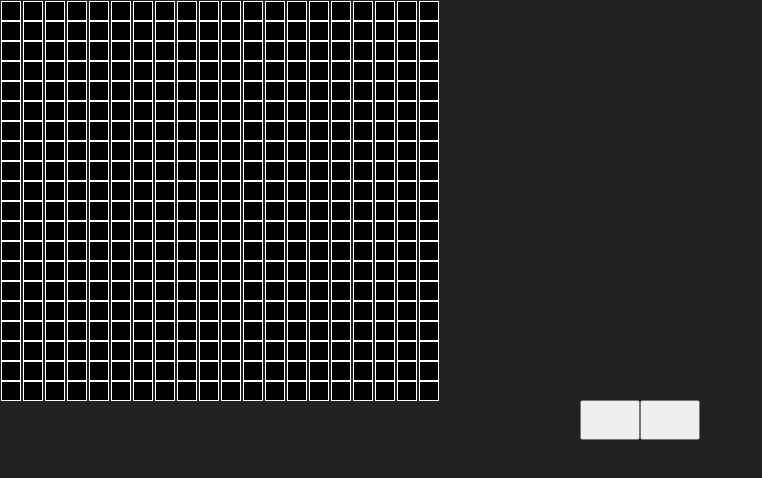
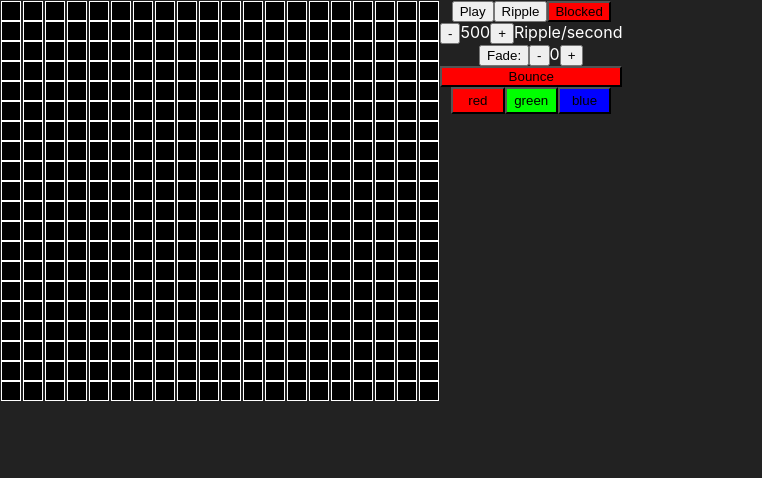
Before and after one commit to BigFlexLiu/rippleJS, a React (Create React App) app: page / in a window 1280 px wide. Shown: the top 478 px of the page, without its empty margins (0-762 px from the left). Built offline with nearby package versions, Linux system fonts and the light colour scheme.

Commit message:
Complete functionalities

```diff
--- a/src/App.css
+++ b/src/App.css
@@ -9,6 +9,7 @@ body {
   height: 20px;
   border-radius: 0;
   border: 1px solid white;
+  color: white;
 }
 
 .row {
--- a/src/board.tsx
+++ b/src/board.tsx
@@ -2,12 +2,14 @@ import "./App.css";
 import Grid from "./grid";
 
 interface BoardProps {
-  boardData: Grid[][],
-  addEffect: (x: number, y: number) => void
+  boardData: Grid[][];
+  addEffect: (x: number, y: number) => void;
+  isBlocking: boolean;
+  block: (x: number, y: number) => void;
 }
 
-const Board = ({boardData, addEffect}: BoardProps) => {
-  const board = []
+const Board = ({ boardData, addEffect, isBlocking, block }: BoardProps) => {
+  const board = [];
   // Generate board from board data
   for (let i = 0; i < boardData.length; i++) {
     let row = [];
@@ -18,9 +20,13 @@ const Board = ({boardData, addEffect}: BoardProps) => {
             className="grid"
             style={{ backgroundColor: boardData[i][j].getColor() }}
             onClick={() => {
-              addEffect(i, j);
+              if (isBlocking) {
+                block(i, j);
+              } else {
+                addEffect(i, j);
+              }
             }}
-          ></button>
+          >{boardData[i][j].isBlocked ? "X" : ""}</button>
         </td>
       );
     }
@@ -41,6 +47,6 @@ const Board = ({boardData, addEffect}: BoardProps) => {
       </table>
     </div>
   );
-}
+};
 
 export default Board;
--- a/src/helpers.tsx
+++ b/src/helpers.tsx
@@ -3,7 +3,7 @@
 export const colorToString = (color: number[]) => {
   let colorString = '#'
   for (let i of color) {
-    colorString += `${i.toString(16).padEnd(2, '0')}`;
+    colorString += `${i.toString(16).padStart(2, '0')}`;
   }
   return colorString;
 }
--- a/src/index.css
+++ b/src/index.css
@@ -1,5 +1,6 @@
 body {
   margin: 0;
+  padding: 0;
   font-family: -apple-system, BlinkMacSystemFont, 'Segoe UI', 'Roboto', 'Oxygen',
     'Ubuntu', 'Cantarell', 'Fira Sans', 'Droid Sans', 'Helvetica Neue',
     sans-serif;
@@ -11,3 +12,7 @@ code {
   font-family: source-code-pro, Menlo, Monaco, Consolas, 'Courier New',
     monospace;
 }
+
+p {
+  color: white;
+}
--- a/src/ripple.tsx
+++ b/src/ripple.tsx
@@ -16,7 +16,7 @@ class Ripple {
   fade: number;
   bounce: boolean;
 
-  constructor(boardSize: number[], current: Grid[], color = "#FFFFFF", fade = 1, bounce = false) {
+  constructor(boardSize: number[], current: Grid[], color = "#FFFFFF", fade = 0, bounce = false) {
     this.history = [];
     for (let i = 0; i < boardSize[0]; i++) {
       let row = [];
@@ -37,21 +37,23 @@ class Ripple {
   // Returns whether ripple is ongoing
   tick() {
     let newCurrent = []
+    const newColor = this.color.map((value) => Math.floor(value * (1 - this.fade)));
     // Expand to neighbours who have never been affected
     for (let affected of this.current) {
       for (let neighbour of affected.neighbours) {
-        if (this.history[neighbour.x][neighbour.y] !== 0) {
+        if (this.history[neighbour.x][neighbour.y] !== 0 || neighbour.isBlocked) {
           continue;
         }
         this.history[neighbour.x][neighbour.y] = 1;
         newCurrent.push(neighbour);
-        neighbour.addColor(this.color);
+        neighbour.addColor(newColor);
       }
       // Remove riple from current
       this.history[affected.x][affected.y] = 2;
       affected.subColor(this.color);
     }
     this.current = newCurrent;
+    this.color = newColor;
 
     return newCurrent.length > 0
   }
--- a/src/simulator.tsx
+++ b/src/simulator.tsx
@@ -8,11 +8,18 @@ const Simulator = () => {
   const defaultColor = "#000000";
   const numRows = 20;
   const rowLength = 20;
+  // MPR for milisecond per ripple
+  const minMPR = 100;
+  const maxMPR = 1000;
   const [rippleConfig, setRippleConfig] = useState(
     new Ripple([numRows, rowLength], [], "#FF0000")
   );
-  const [ripples, setRipples] = useState(new Set([rippleConfig]));
-  const [boardData, setBoardData] = useState([[new Grid()]]);
+  const [ripples, setRipples] = useState<Set<Ripple>>(new Set());
+  const [boardData, setBoardData] = useState<Grid[][]>([[]]);
+  // Ticks per second when playing the simulator
+  const [msPerRipple, setMsPerRipple] = useState(500);
+  const [playTimout, setPlayTimout] = useState<NodeJS.Timeout>();
+  const [isBlocking, setIsBlocking] = useState(false);
 
   // Set up
   useEffect(() => {
@@ -29,33 +36,49 @@ const Simulator = () => {
     for (let i = 0; i < numRows; i++) {
       for (let j = 0; j < rowLength; j++) {
         if (i > 0) newBoardData[i][j].neighbours.push(newBoardData[i - 1][j]);
-        if (i < numRows-1) newBoardData[i][j].neighbours.push(newBoardData[i + 1][j]);
+        if (i < numRows - 1)
+          newBoardData[i][j].neighbours.push(newBoardData[i + 1][j]);
         if (j > 0) newBoardData[i][j].neighbours.push(newBoardData[i][j - 1]);
-        if (j < rowLength-1) newBoardData[i][j].neighbours.push(newBoardData[i][j+1]);
+        if (j < rowLength - 1)
+          newBoardData[i][j].neighbours.push(newBoardData[i][j + 1]);
       }
     }
 
     setBoardData(newBoardData);
   }, []);
 
+  const play = () => {
+    if (playTimout) {
+      clearInterval(playTimout);
+      setPlayTimout(undefined);
+    } else {
+      setPlayTimout(setInterval(tick, msPerRipple));
+    }
+  };
+
+  useEffect(() => {
+    if (playTimout) {
+      clearInterval(playTimout);
+      setPlayTimout(setInterval(tick, msPerRipple));
+    }
+  }, [msPerRipple, ripples]);
+
   // Spread existing effects
   const tick = () => {
-    const completedRipples: Ripple[] = []
-    ripples.forEach(
-      (ripple) => {
-        if (!ripple.tick()) {
-          completedRipples.push(ripple)
-        }
+    const completedRipples: Ripple[] = [];
+    ripples.forEach((ripple) => {
+      if (!ripple.tick()) {
+        completedRipples.push(ripple);
       }
-    )
+    });
     setBoardData(boardData.slice());
     // Removes ripples that have left the board
     if (completedRipples) {
-      const newRipples = new Set(ripples)
+      const newRipples = new Set(ripples);
       for (const i of completedRipples) {
         newRipples.delete(i);
       }
-      setRipples(newRipples)
+      setRipples(newRipples);
     }
   };
 
@@ -72,21 +95,50 @@ const Simulator = () => {
     let newEffects = new Set(ripples);
     newEffects.add(newEffect);
     setRipples(newEffects);
+  };
+
+  // update current effect
+  const updateRipple = (
+    color = rippleConfig.color,
+    fade = rippleConfig.fade,
+    bounce = rippleConfig.bounce,
+  ) => {
+    const newRippleConfig = rippleConfig.clone();
+    newRippleConfig.color = color;
+    newRippleConfig.fade = fade;
+    newRippleConfig.bounce = bounce;
+    setRippleConfig(newRippleConfig);
+  };
+
+  // Updates msPerRipple
+  const updateMPR = (newMSPR: number) => {
+    if (minMPR <= newMSPR && newMSPR <= maxMPR) {
+      setMsPerRipple(newMSPR);
+    }
+  };
+
+  const toggleBlock = () => {
+    setIsBlocking(!isBlocking);
   }
 
-  // update current effect
-  const updateRipple = (color = rippleConfig.color, fade = rippleConfig.fade, bounce = rippleConfig.bounce) => {
-    const newEffect = rippleConfig.clone();
-    newEffect.color = color
-    newEffect.fade = fade
-    newEffect.bounce = bounce
-    setRippleConfig(newEffect)
+  const block = (x: number, y: number) => {
+    boardData[x][y].isBlocked = !boardData[x][y].isBlocked;
+    setBoardData(boardData.slice());
   }
 
   return (
-    <div>
-      <Board boardData={boardData} addEffect={addEffect}></Board>
-      <ToolBar tick={tick} updateRipple={updateRipple}></ToolBar>
+    <div style={{display: "flex", flexDirection:"row"}}>
+      <Board boardData={boardData} addEffect={addEffect} isBlocking={isBlocking} block={block}></Board>
+      <ToolBar
+        tick={tick}
+        ripple={rippleConfig}
+        updateRipple={updateRipple}
+        msPerRipple={msPerRipple}
+        updateMPR={updateMPR}
+        play={play}
+        isBlocking={isBlocking}
+        toggleBlocking={toggleBlock}
+      ></ToolBar>
     </div>
   );
 };
--- a/src/toolBar.tsx
+++ b/src/toolBar.tsx
@@ -1,20 +1,114 @@
 import { stringToColor } from "./helpers";
+import Ripple from "./ripple";
 
 interface ToolBarProps {
-  tick: () => void,
-  updateRipple: (color?: number[], fade?: number, bounce?: boolean) => void,
+  tick: () => void;
+  ripple: Ripple;
+  updateRipple: (
+    color?: number[],
+    fade?: number,
+    bounce?: boolean,
+    blocked?: boolean
+  ) => void;
+  msPerRipple: number;
+  updateMPR: (newTPS: number) => void;
+  play: () => void;
+  isBlocking: boolean;
+  toggleBlocking: () => void;
 }
 
-const ToolBar = ({tick, updateRipple} : ToolBarProps) => {
+const ToolBar = ({
+  tick,
+  ripple,
+  updateRipple,
+  msPerRipple,
+  updateMPR,
+  play,
+  isBlocking,
+  toggleBlocking,
+}: ToolBarProps) => {
+  const inactiveColor = "#FF0000";
+  const activeColor = "#00FF00";
+  const colorChoices = new Map([
+    ["red", "#FF0000"],
+    ["green", "#00FF00"],
+    ["blue", "#0000FF"],
+  ]);
+
   return (
-    <div>
-      <button
-        style={{ width: 60, height: 40 }}
-        onClick={() =>
-          updateRipple(stringToColor("#00FF00"))
-        }
-      ></button>
-      <button style={{ width: 60, height: 40 }} onClick={tick}></button>
+    <div className="tool-bar">
+      <div className="play-option">
+        <button onClick={play}>Play</button>
+        <button onClick={tick}>Ripple</button>
+
+        <button
+          style={{
+            backgroundColor: `${isBlocking ? activeColor : inactiveColor}`,
+          }}
+          onClick={() => toggleBlocking()}
+        >
+          Blocked
+        </button>
+        <div>
+          <button onClick={() => updateMPR(msPerRipple - 100)}>-</button>
+          <p style={{ display: "inline" }}>{msPerRipple}</p>
+          <button onClick={() => updateMPR(msPerRipple + 100)}>+</button>
+          <p style={{ display: "inline" }}>Ripple/second</p>
+        </div>
+      </div>
+
+      <div className="fade-option">
+        <button>Fade: </button>
+        <button
+          onClick={() =>
+            updateRipple(
+              ripple.color,
+              Number(Math.max(ripple.fade - 0.1, 0).toFixed(1)),
+              ripple.bounce
+            )
+          }
+        >
+          -
+        </button>
+        <p style={{ display: "inline" }}>{ripple.fade}</p>
+        <button
+          onClick={() =>
+            updateRipple(
+              ripple.color,
+              Number(Math.min(ripple.fade + 0.1, 1).toFixed(1)),
+              ripple.bounce
+            )
+          }
+        >
+          +
+        </button>
+      </div>
+      <div style={{ display: "flex", flexDirection: "column" }}>
+        <button
+          onClick={() =>
+            updateRipple(ripple.color, ripple.fade, !ripple.bounce)
+          }
+          style={{
+            backgroundColor: `${ripple.bounce ? activeColor : inactiveColor}`,
+          }}
+        >
+          Bounce
+        </button>
+        <div className="color-pallet" style={{ display: "block" }}>
+          {Array.from(colorChoices).map(([name, hexCode]) => (
+            <button
+              style={{
+                width: "4em",
+                height: "2em",
+                backgroundColor: `${hexCode}`,
+              }}
+              onClick={() => updateRipple(stringToColor(hexCode))}
+            >
+              {name}
+            </button>
+          ))}
+        </div>
+      </div>
     </div>
   );
 };
```
